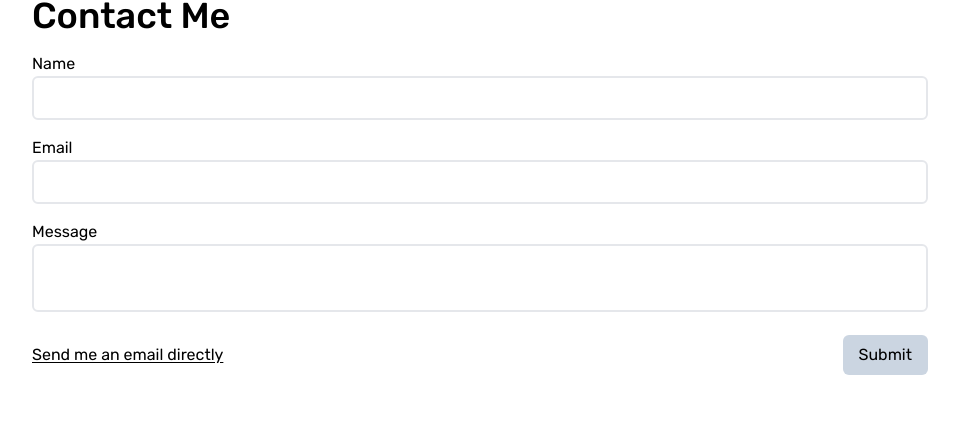
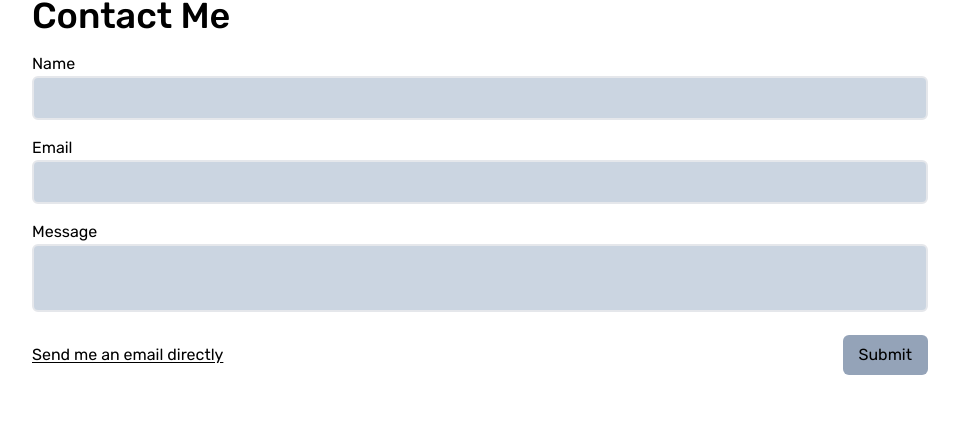
Before and after one commit to TomAndril/mywebsite-v2, a Next.js app: page / in a window 1280 px wide. Shown: the part 1584-2009 px from the top of the page, without its empty margins (160-1119 px from the left). Built offline with nearby package versions, Linux system fonts and the light colour scheme.

Commit message:
added sendgrid integration along with api route and email state management

```diff
--- a/components/Header/PageLinks.tsx
+++ b/components/Header/PageLinks.tsx
@@ -1,7 +1,7 @@
 import { Cross as Hamburger } from "hamburger-react"
-import Link from "next/link"
 import { useRouter } from "next/router"
 import { useState } from "react"
+import Link from "next/link"
 
 interface IPageLinks {
   url: string
--- a/components/Header/index.tsx
+++ b/components/Header/index.tsx
@@ -1,41 +1,7 @@
-import Link from "next/link"
 import SocialLinks from "./SocialLinks"
 import PageLinks from "./PageLinks"
 
-import { Rotate as Hamburger } from "hamburger-react"
-import { useState } from "react"
-
-interface IPageLinks {
-  url: string
-  title: string
-}
-
-const pageLinks: IPageLinks[] = [
-  {
-    title: "Home",
-    url: "/",
-  },
-  {
-    title: "About",
-    url: "/about",
-  },
-  {
-    title: "Projects",
-    url: "/projects",
-  },
-  {
-    url: "/blog",
-    title: "Blog",
-  },
-]
-
 const Header: React.FC = () => {
-  const [menuOpen, setMenuOpen] = useState(false)
-
-  const handleToggleMenu = () => {
-    setMenuOpen((prev) => !prev)
-  }
-
   return (
     <header className="sticky top-0 z-50 flex items-center h-20 transition-all duration-300 bg-white border-b dark:bg-slate-900 dark:border-b-slate-700">
       <nav className="flex flex-wrap justify-between w-full">
--- /dev/null
+++ b/hooks/useEmail.tsx
@@ -0,0 +1,58 @@
+import { useState } from "react"
+import toast from "react-hot-toast"
+
+interface Props {
+  name: string
+  email: string
+  message: string
+}
+
+interface IResponse {
+  success: boolean
+}
+
+const useEmail = () => {
+  const [status, setStatus] = useState({
+    idle: true,
+    loading: false,
+    success: false,
+    failed: false,
+  })
+  const sendEmail = async (mailData: Props) => {
+    setStatus({
+      ...status,
+      loading: true,
+      idle: false,
+    })
+
+    const sendRequest = await fetch("/api/email", {
+      method: "POST",
+      body: JSON.stringify(mailData),
+      headers: {
+        "Content-Type": "application/json",
+      },
+    })
+    const sendResponse: IResponse = await sendRequest.json()
+    if (sendResponse.success) {
+      toast.success("Email Sent 🚀")
+      setStatus({
+        ...status,
+        loading: false,
+        success: true,
+        failed: false,
+      })
+    } else {
+      toast.error("Woops, there was an error. Try Again Later")
+      setStatus({
+        ...status,
+        loading: false,
+        success: false,
+        failed: true,
+      })
+    }
+  }
+
+  return { sendEmail, status }
+}
+
+export default useEmail
--- a/package.json
+++ b/package.json
@@ -9,6 +9,7 @@
     "lint": "next lint"
   },
   "dependencies": {
+    "@sendgrid/mail": "^7.6.1",
     "@tailwindcss/typography": "^0.5.2",
     "atropos": "^1.0.2",
     "hamburger-react": "^2.4.1",
@@ -17,7 +18,8 @@
     "react": "17.0.2",
     "react-bootstrap-icons": "^1.7.2",
     "react-dom": "17.0.2",
-    "react-hook-form": "^7.27.1"
+    "react-hook-form": "^7.27.1",
+    "react-hot-toast": "^2.2.0"
   },
   "devDependencies": {
     "@types/node": "17.0.18",
--- /dev/null
+++ b/pages/api/email.ts
@@ -0,0 +1,32 @@
+import type { NextApiRequest, NextApiResponse } from "next"
+import sgMail from "@sendgrid/mail"
+
+type IReq = {
+  name: string
+  email: string
+  message: string
+}
+
+export default function handler(req: NextApiRequest, res: NextApiResponse) {
+  if (req.method === "POST") {
+    const { email, message, name }: IReq = req.body
+    sgMail.setApiKey(process.env.SENDGRID_API_KEY as string)
+
+    const msg: sgMail.MailDataRequired = {
+      from: `${process.env.SENDGRID_RECIPIENT}`,
+      to: email,
+      subject: `You got a message from ${name}`,
+      text: message,
+      html: `<p>${message}</p>`,
+    }
+
+    sgMail
+      .send(msg)
+      .then(() => {
+        res.status(200).json({ success: true })
+      })
+      .catch((err) => {
+        res.status(400).json({ success: false, error: err })
+      })
+  }
+}
--- a/sections/Contact.tsx
+++ b/sections/Contact.tsx
@@ -1,18 +1,29 @@
 /* eslint-disable react/display-name */
 import Text from "../components/Text"
 import { useForm } from "react-hook-form"
-import { forwardRef } from "react"
+import useEmail from "../hooks/useEmail"
+import { Toaster } from "react-hot-toast"
 
-const Contact = forwardRef<HTMLDivElement>((_, ref) => {
+interface IInputTypes {
+  name: string
+  email: string
+  message: string
+}
+
+const Contact: React.FC = () => {
   const {
     register,
     handleSubmit,
     formState: { errors },
-  } = useForm()
+  } = useForm<IInputTypes>()
 
-  const onSubmit = (data: any) => console.log(data)
+  const { sendEmail, status } = useEmail()
+  const { failed, loading, success } = status
+
+  const onSubmit = (data: IInputTypes) => sendEmail(data)
+
   return (
-    <div className="mt-24" id='#contact'>
+    <div className="mt-24" id="#contact">
       <Text variant="h3" className="my-4 text-4xl font-medium">
         Contact Me
       </Text>
@@ -28,7 +39,7 @@ const Contact = forwardRef<HTMLDivElement>((_, ref) => {
           </div>
           <input
             id="Name"
-            className={`w-full p-2 border-2 rounded-md ${
+            className={`w-full p-2 border-2 rounded-md bg-slate-300 ${
               errors.name && "border-red-400"
             }`}
             type="text"
@@ -46,7 +57,7 @@ const Contact = forwardRef<HTMLDivElement>((_, ref) => {
           </div>
           <input
             id="Email"
-            className={`w-full p-2 border-2 rounded-md ${
+            className={`w-full p-2 border-2 rounded-md bg-slate-300 ${
               errors.email && "border-red-400"
             }`}
             type="email"
@@ -64,7 +75,7 @@ const Contact = forwardRef<HTMLDivElement>((_, ref) => {
           </div>
           <textarea
             id="Message"
-            className={`w-full p-2 border-2 rounded-md resize-none ${
+            className={`w-full p-2 border-2 rounded-md resize-none bg-slate-300 ${
               errors.message && "border-red-400"
             }`}
             {...register("message", { required: true, minLength: 4 })}
@@ -80,13 +91,15 @@ const Contact = forwardRef<HTMLDivElement>((_, ref) => {
             </a>
           </Text>
           <input
+            disabled={loading || failed || success}
             type="submit"
-            className="px-4 py-2 rounded-md bg-slate-300 dark:bg-slate-700"
+            className="px-4 py-2 text-black transition-all rounded-md cursor-pointer disabled:cursor-not-allowed bg-slate-400 dark:bg-slate-800 hover:bg-slate-300 dark:hover:bg-slate-700 dark:text-white"
           />
         </div>
       </form>
+      <Toaster position="bottom-right" toastOptions={{ duration: 5000 }} />
     </div>
   )
-})
+}
 
 export default Contact
```
Also changed, not shown: 1 other file (tests, documents, lock files or other folders).
